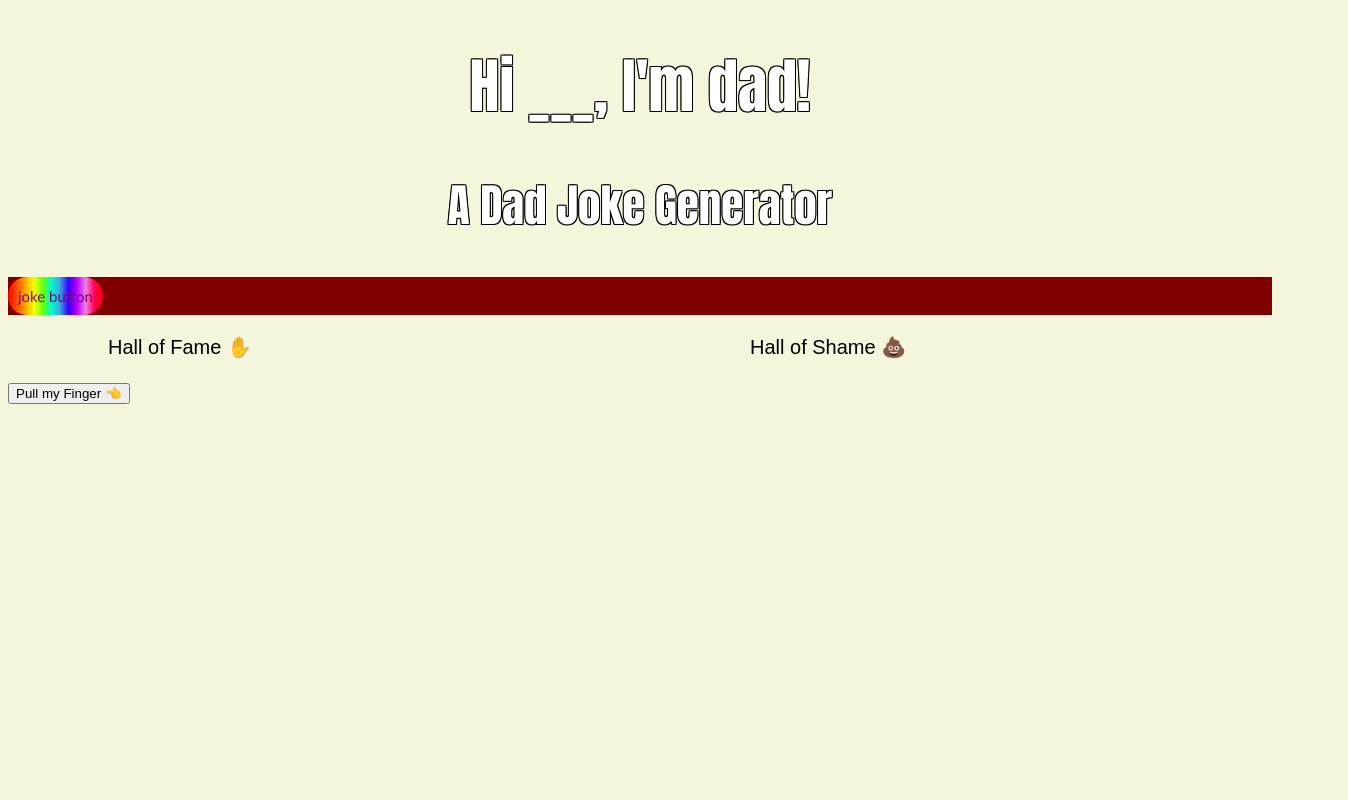
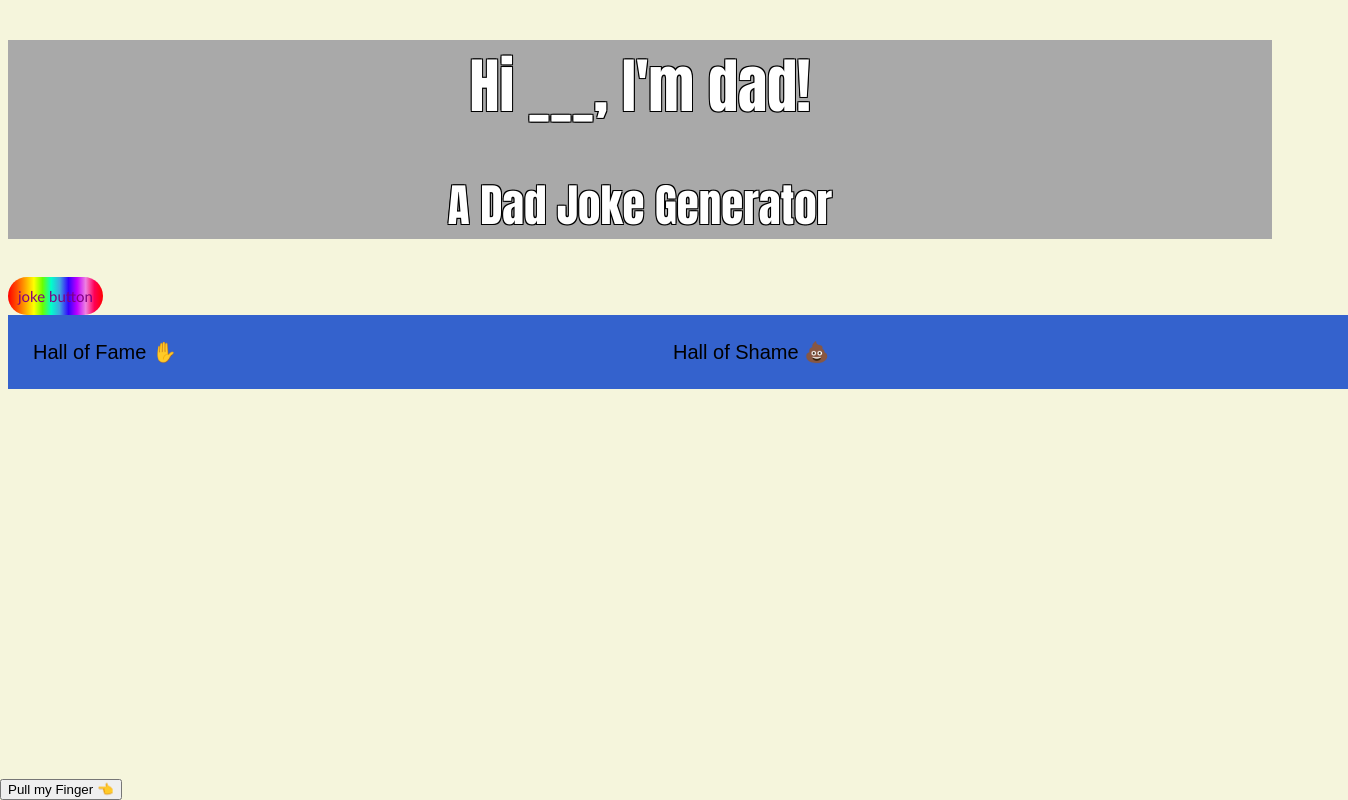
Before and after one commit to lzklein/phase-1-project, a plain HTML site: page index.html in a window 1280 px wide. Shown: the whole page, 1348 px wide, since content can reach past the window. Drawn offline with Linux system fonts and the light colour scheme.

Commit message:
css tweaks

```diff
--- a/src/index.js
+++ b/src/index.js
@@ -1,12 +1,10 @@
-// console.log(Math.floor(Math.random()*100))
-
 const dadJoke = document.querySelector('#dad-joke');
 const jokeButton = document.querySelector('#joke-button');
 const accordion = document.querySelectorAll('.accordion');
 const jokeWindow = document.querySelector('.joke-window');
 const finger = document.querySelector('#pull-my-finger');
 
-const newJokesObject = [];
+// const newJokesObject = [];
 
 // get the data from the api
 function getJokeData(){
@@ -154,8 +152,6 @@ function topFiveList(listObject){
 // )
 // jokeWindow.append(testButton);
 
-
-
 function bottomFiveList(listObject){
     listObject.sort((a,b) => a.likes - b.likes);
     const bottomOne = document.querySelector('#bottom-one');
--- a/style.css
+++ b/style.css
@@ -1,5 +1,5 @@
 html{
-    font-family: Impact, Haettenschweiler, 'Arial Narrow Bold', sans-serif;
+    font-family: 'Trebuchet MS', 'Lucida Sans Unicode', 'Lucida Grande', 'Lucida Sans', Arial, sans-serif;
     color: white;
     text-shadow:
     -1px -1px 0 #000,
@@ -8,11 +8,13 @@ html{
     1px 1px 0 #000;
 }
 .logo{
+    font-family: Impact, Haettenschweiler, 'Arial Narrow Bold', sans-serif;
     text-align: center;
     font-size: 30px;
+    background-color: darkgray;
 }
 .joke-window{
-    background-color: maroon;
+    background-color: beige;
 }
 
 body{
@@ -23,7 +25,6 @@ body{
 
 #joke-button{
     background-image: linear-gradient(90deg, red, #ff4d00, orange, yellow, rgb(106, 255, 0), rgb(0, 255, 204),rgb(64, 165, 224), rgb(51, 0, 255), rgb(191, 0, 255), rgb(238, 130, 225), rgb(255, 0, 85), red);
-
     color: purple;
     border: none;
     border-radius: 1000px;
@@ -34,35 +35,38 @@ body{
 .like-dislike{
     background-color: yellow;
     border-radius: 1000000px;
-    border-color: yellow;
-
+    border-color: beige;
+    margin: 5px;
 }
-
 #joke-rank{
     column-count: 2;
-    column-gap: 100px;
+    column-gap: px;
     text-align: center;
-    margin-left: 80px;
-    margin-right:auto;
 }
-
 .accordion{
     display: flex;
+    text-align: center;
     font-size: 20px;
     border:none;
-    background-color: beige;
-    padding: 20px;
+    background-color: rgb(52, 98, 205);
+    padding: 25px;
+    width: 700px;
     /* get these aligned and centered so collapse appears below */
 }
-
 .accordion:hover{
-    background-color: slateblue;
+    background-color: rgb(255, 255, 123);
 }
-
 .collapsible {
     padding: 0 18px;
     display:none;
     overflow: hidden;
-    background-color: aquamarine;
+    background-color: rgba(162, 160, 81, 0.785);
     position:absolute;
-  }
+    text-align:left;
+
+}
+#pull-my-finger{
+    position:absolute;
+    bottom:0;
+    left:0;
+}
```
Also changed, not shown: db.json (+15 -1 lines).
